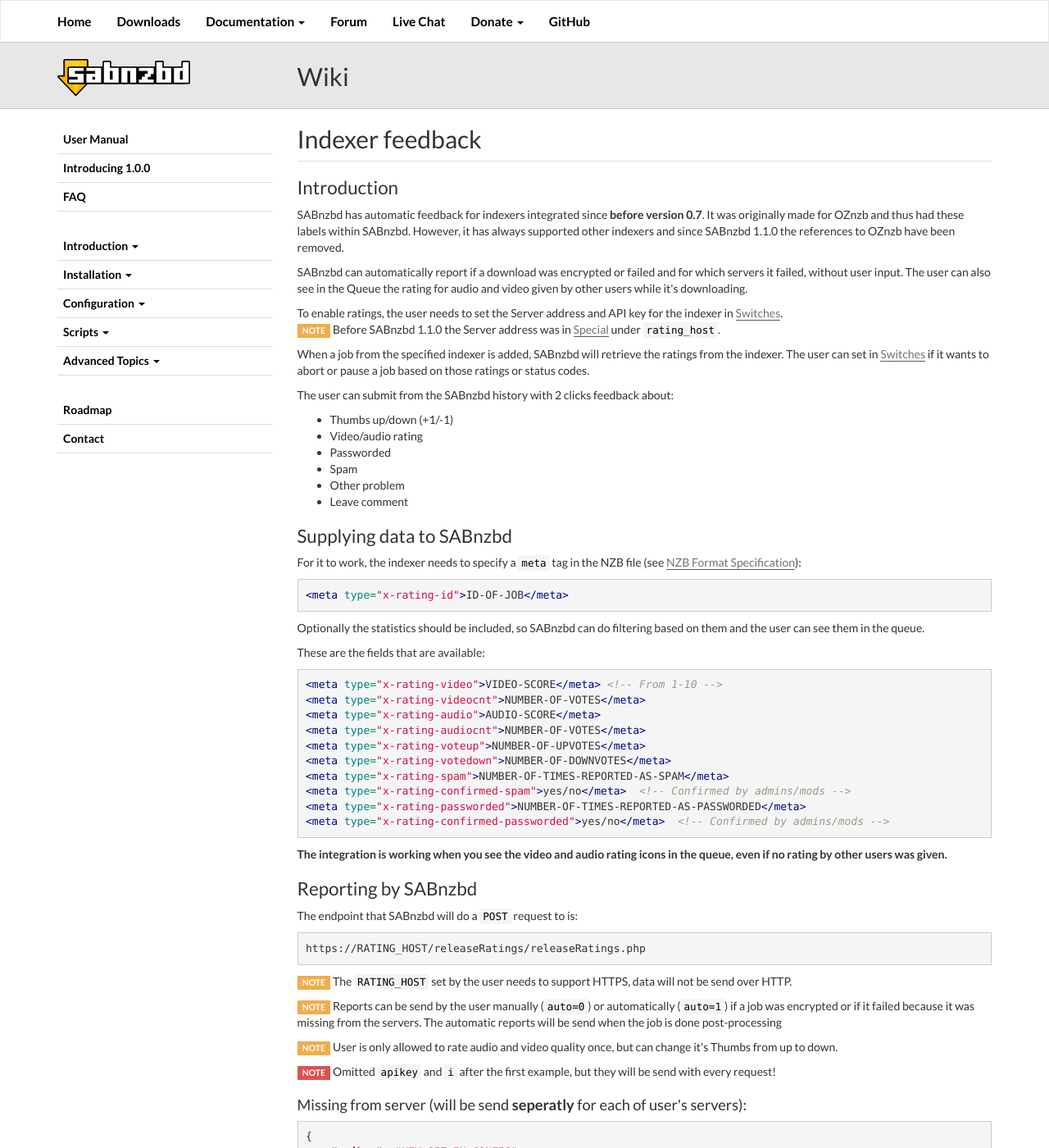
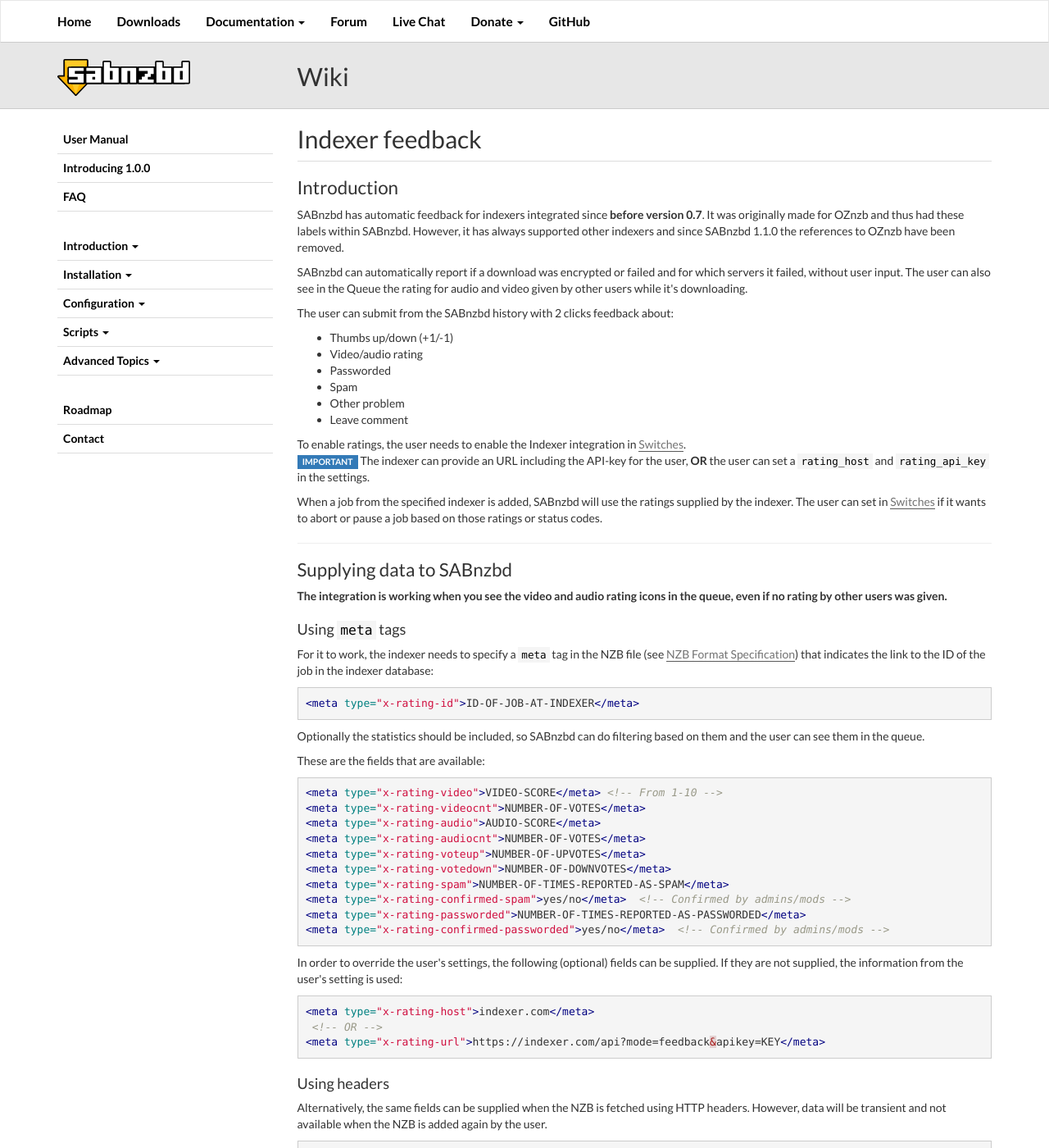
Before and after one commit to sabnzbd/sabnzbd.github.io, a Jekyll site: the page built from wiki/extra/indexer-feedback.html, in a window 1280 px wide and 1400 px high. Shown: the whole window at 82% size. Built offline with Jekyll 4.4.1, drawn with Linux system fonts in a browser that asks for light colours; some of the changed text lies outside the part shown.

Commit message:
Update indexer-reporting page

```diff
--- a/wiki/extra/indexer-feedback.html
+++ b/wiki/extra/indexer-feedback.html
@@ -5,11 +5,6 @@
 <p>SABnzbd has automatic feedback for indexers integrated since <strong>before version 0.7</strong>. It was originally made for OZnzb and thus had these labels within SABnzbd. However, it has always supported other indexers and since SABnzbd 1.1.0 the references to OZnzb have been removed.
 
 <p>SABnzbd can automatically report if a download was encrypted or failed and for which servers it failed, without user input. The user can also see in the Queue the rating for audio and video given by other users while it's downloading.
-
-<p>To enable ratings, the user needs to set the Server address and API key for the indexer in <a href="/wiki/configuration/{{ site.wiki_version }}/switches#toc6">Switches</a>.
-<br><span class="label label-warning">NOTE</span> Before SABnzbd 1.1.0 the Server address was in <a href="/wiki/configuration/{{ site.wiki_version }}/special">Special</a> under <code>rating_host</code>.
-
-<p>When a job from the specified indexer is added, SABnzbd will retrieve the ratings from the indexer. The user can set in <a href="/wiki/configuration/{{ site.wiki_version }}/switches#toc6">Switches</a> if it wants to abort or pause a job based on those ratings or status codes.
 
 <p>The user can submit from the SABnzbd history with 2 clicks feedback about:
 <ul>
@@ -21,11 +16,21 @@
     <li>Leave comment</li>
 </ul>
 
+<p>To enable ratings, the user needs to enable the Indexer integration in <a href="/wiki/configuration/{{ site.wiki_version }}/switches#toc6">Switches</a>.
+<br><span class="label label-primary">IMPORTANT</span> The indexer can provide an URL including the API-key for the user, <strong>OR</strong> the user can set a <code>rating_host</code> and <code>rating_api_key</code> in the settings.
+
+<p>When a job from the specified indexer is added, SABnzbd will use the ratings supplied by the indexer. The user can set in <a href="/wiki/configuration/{{ site.wiki_version }}/switches#toc6">Switches</a> if it wants to abort or pause a job based on those ratings or status codes.
+
+
+<hr>
 <h2>Supplying data to SABnzbd</h2>
 
-<p>For it to work, the indexer needs to specify a <code>meta</code> tag in the NZB file (see <a href="/wiki/extra/nzb-spec">NZB Format Specification</a>):</p>
+<p><strong>The integration is working when you see the video and audio rating icons in the queue, even if no rating by other users was given.</strong>
+
+<h3>Using <code>meta</code> tags</h3>
+<p>For it to work, the indexer needs to specify a <code>meta</code> tag in the NZB file (see <a href="/wiki/extra/nzb-spec">NZB Format Specification</a>) that indicates the link to the ID of the job in the indexer database:</p>
 {% highlight xml %}
-<meta type="x-rating-id">ID-OF-JOB</meta>
+<meta type="x-rating-id">ID-OF-JOB-AT-INDEXER</meta>
 {% endhighlight %}
 
 <p>Optionally the statistics should be included, so SABnzbd can do filtering based on them and the user can see them in the queue.
@@ -43,19 +48,48 @@
 <meta type="x-rating-confirmed-passworded">yes/no</meta>  <!-- Confirmed by admins/mods -->
 {% endhighlight %}
 
-<p><strong>The integration is working when you see the video and audio rating icons in the queue, even if no rating by other users was given.</strong>
+<p>In order to override the user's settings, the following (optional) fields can be supplied. If they are not supplied, the information from the user's setting is used:
 
+{% highlight xml %}
+<meta type="x-rating-host">indexer.com</meta>
+ <!-- OR -->
+<meta type="x-rating-url">https://indexer.com/api?mode=feedback&apikey=KEY</meta>
+{% endhighlight %}
+
+<h3>Using headers</h3>
+<p>Alternatively, the same fields can be supplied when the NZB is fetched using HTTP headers. However, data will be transient and not available when the NZB is added again by the user.
+
+{% highlight header %}
+x-rating-id: ID-OF-JOB-AT-INDEXER
+x-rating-video: VIDEO-SCORE
+x-rating-videocnt: NUMBER-OF-VOTES
+x-rating-audio: AUDIO-SCORE
+x-rating-audiocnt: NUMBER-OF-VOTES
+x-rating-voteup: NUMBER-OF-UPVOTES
+x-rating-votedown: NUMBER-OF-DOWNVOTES
+x-rating-spam: NUMBER-OF-TIMES-REPORTED-AS-SPAM
+x-rating-confirmed-spam: yes/no
+x-rating-passworded: NUMBER-OF-TIMES-REPORTED-AS-PASSWORDED
+x-rating-confirmed-passworded: yes/no
+
+x-rating-host: indexer.com
+OR
+x-rating-url: https://indexer.com/api?mode=feedback&apikey=KEY
+{% endhighlight %}
+
+
+<hr>
 <h2>Reporting by SABnzbd</h2>
-<p>The endpoint that SABnzbd will do a <code>POST</code> request to is:</p>
-<pre><code>https://RATING_HOST/releaseRatings/releaseRatings.php</code></pre>
+<p>The endpoint that SABnzbd will do a <code>POST</code> request to when no override is supllied will be: <code>https://RATING_HOST/releaseRatings/releaseRatings.php</code>
+<p><strong>OR</strong> it will be send to the beforementioned <code>x-rating-url</code>.
 
-<p><span class="label label-warning">NOTE</span> The <code>RATING_HOST</code> set by the user needs to support HTTPS, data will not be send over HTTP.
+<p><span class="label label-warning">NOTE</span> The <code>RATING_HOST</code> set by the user or supplied via <code>x-rating-url</code>/<code>x-rating-host</code> needs to support HTTPS, data will not be send over HTTP.
 
 <p><span class="label label-warning">NOTE</span> Reports can be send by the user manually (<code>auto=0</code>) or automatically (<code>auto=1</code>) if a job was encrypted or if it failed because it was missing from the servers. The automatic reports will be send when the job is done post-processing</p>
 
-<p><span class="label label-warning">NOTE</span> User is only allowed to rate audio and video quality once, but can change it's Thumbs from up to down.
 
-<p><span class="label label-danger">NOTE</span> Omitted <code>apikey</code> and <code>i</code> after the first example, but they will be send with every request!
+
+<p><span class="label label-danger">NOTE</span> Omitted <code>apikey</code> (if filled by user in config) and <code>i</code> after the first example, but they will be send with every request
 
 <h3>Missing from server (will be send <strong>seperatly</strong> for each of user's servers):</h3>
 {% highlight json %}
@@ -96,6 +130,7 @@
 {% endhighlight %}
 
 <h3>Set video quality:</h3>
+<p><span class="label label-warning">NOTE</span> User is only allowed to rate audio and video quality once, but can change it's Thumbs from up to down.
 {% highlight json %}
 {
     "m": "r",
```
